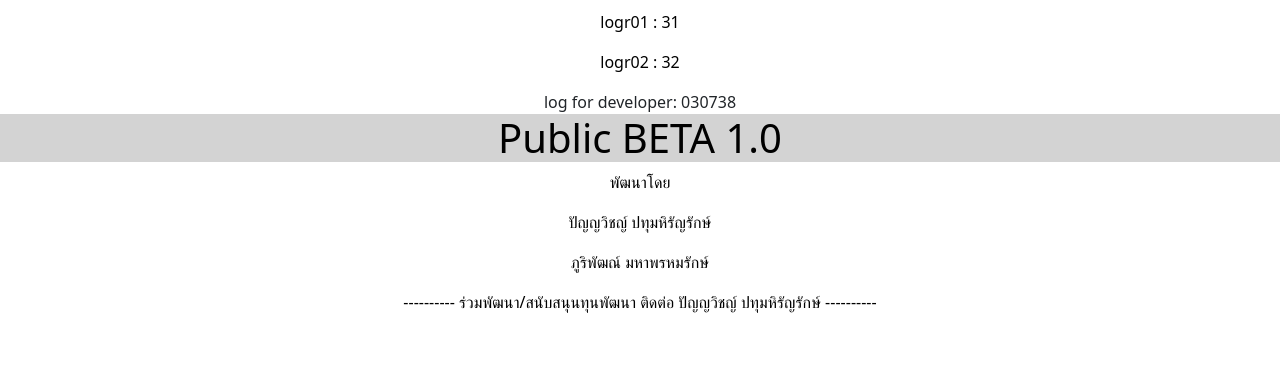
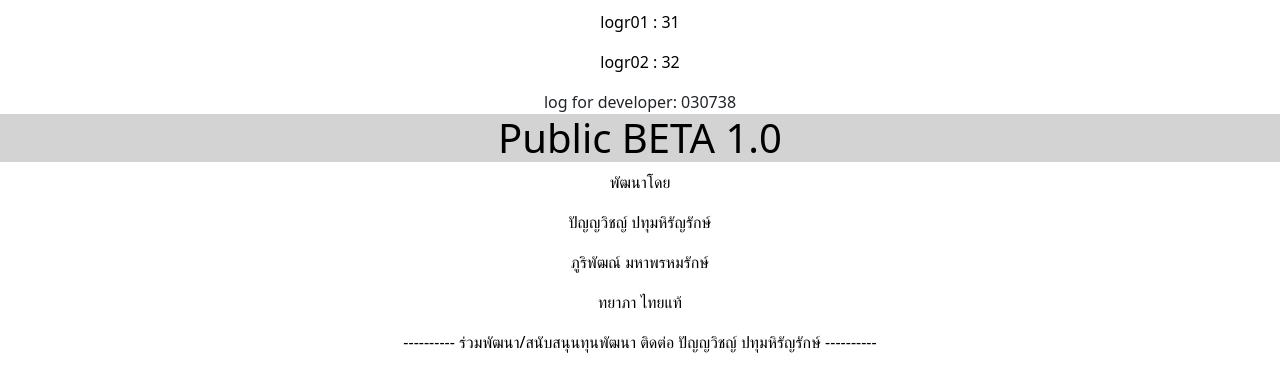
Before and after one commit to Phuriungung/public-, a plain HTML site: page index.html in a window 1280 px wide. Shown: the part 661-1031 px from the top of the page. Before the commit the page ends 991 px from the top, so only its background shows below. Drawn offline with nearby package versions, Linux system fonts and the light colour scheme.

Commit message:
Update index.html

```diff
--- a/index.html
+++ b/index.html
@@ -84,5 +84,6 @@
 <p> พัฒนาโดย</p>
 <p> ปัญญวิชญ์  ปทุมหิรัญรักษ์</p>
 <p> ภูริพัฒณ์  มหาพรหมรักษ์</p>
+<p> ทยาภา ไทยแท้</p>
 <p> ---------- ร่วมพัฒนา/สนับสนุนทุนพัฒนา ติดต่อ ปัญญวิชญ์  ปทุมหิรัญรักษ์ ----------</p>
 </html>
```
